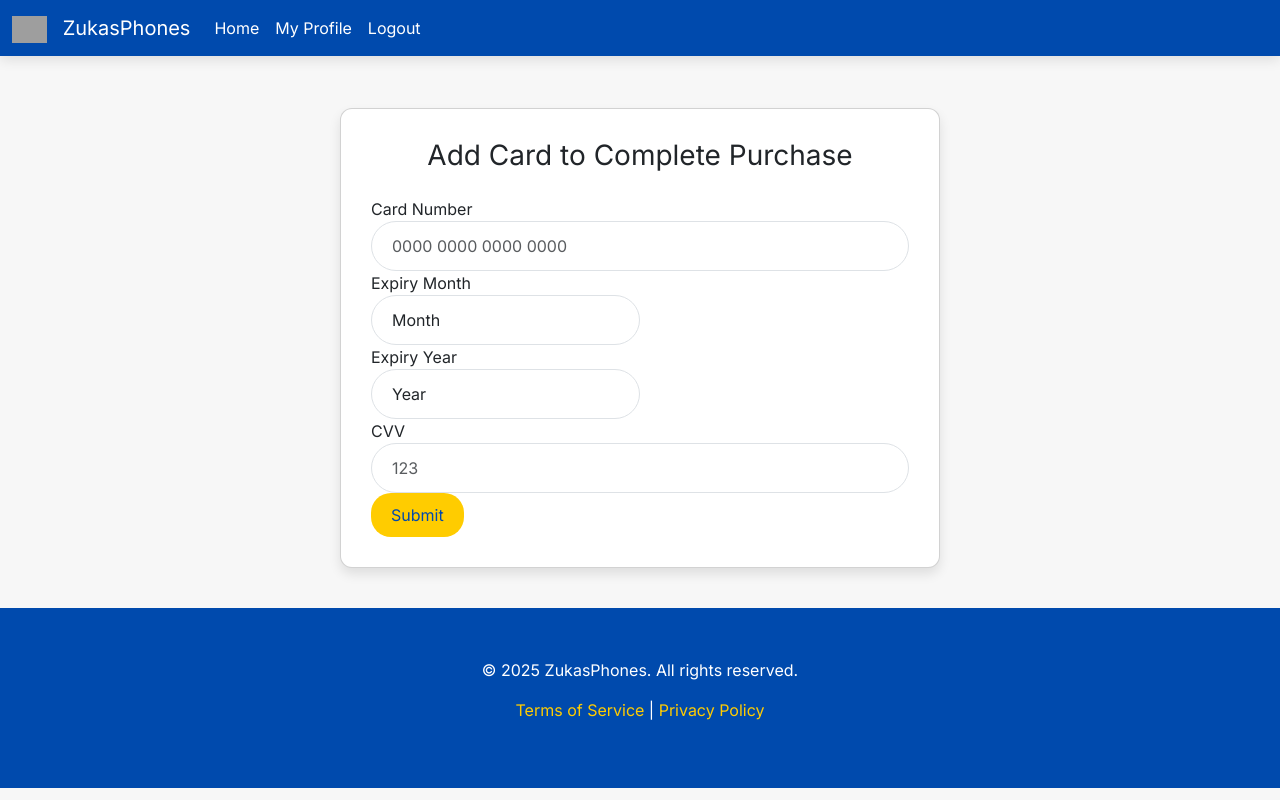
After one commit to zurasha1258/phone-shop, a Flask app: page /card/1 in a window 1280 px wide. The commit adds this page. Run offline with Flask 3, Linux system fonts and the light colour scheme; a user stored in the database is signed in; parts of the project's set-up code (start-up, migrations or seed data) failed here and were passed over; some libraries are stand-ins or nearby versions; grey boxes are pictures that could not be loaded.

Commit message:
add card payment

```diff
--- a/forms.py
+++ b/forms.py
@@ -23,3 +23,9 @@ class LoginForm(FlaskForm):
 class SearchForm(FlaskForm):
     query = StringField('Search', validators=[DataRequired()])
     submit = SubmitField('Search')
+
+class CardForm(FlaskForm):
+    CardNumber = StringField('CardNumber', validators=[DataRequired()])
+    ExpiryMonth = StringField('ExpiryMonth', validators=[DataRequired()])
+    ExpiryYear = StringField('ExpiryYear', validators=[DataRequired()])
+    CVV = StringField('CVV', validators=[DataRequired()])
--- a/routes.py
+++ b/routes.py
@@ -4,7 +4,7 @@ from flask_migrate import current
 from werkzeug.security import generate_password_hash, check_password_hash
 from werkzeug.utils import secure_filename
 from models import User, Phone, Purchased
-from forms import LoginForm, UserForm, AddProductForm
+from forms import LoginForm, UserForm, AddProductForm, CardForm
 from configs import app, db
 import os
 import math
@@ -202,10 +202,14 @@ def search():
     return render_template('index.html', query=query, phones=phones, total_pages=total_pages, current_page=page)
 
 
-@app.route('/buy/<int:id>', methods=['POST'])
+@app.route('/card/<int:id>', methods=['POST', 'GET'])
 @login_required
 def buy(id):
-    purchased = Purchased(phoneid=id, userid=current_user.id)
-    db.session.add(purchased)
-    db.session.commit()
-    return redirect(url_for('self'))
+    form = CardForm()
+    print(form.data)
+    if form.validate_on_submit():
+        purchased = Purchased(phoneid=id, userid=current_user.id)
+        db.session.add(purchased)
+        db.session.commit()
+        return redirect(url_for('self'))
+    return render_template('card.html', phone=id, form=form)
--- /dev/null
+++ b/templates/card.html
@@ -0,0 +1,180 @@
+<!DOCTYPE html>
+<html lang="en">
+<head>
+    <meta charset="UTF-8">
+    <meta name="viewport" content="width=device-width, initial-scale=1.0">
+    <title>Add Card - Payment</title>
+    <!-- Bootstrap CSS (CDN) -->
+    <link href="https://cdn.jsdelivr.net/npm/bootstrap@5.3.2/dist/css/bootstrap.min.css" rel="stylesheet">
+    <link href="https://fonts.googleapis.com/css2?family=Inter:wght@300;400;600&display=swap" rel="stylesheet">
+    <link href="https://cdn.jsdelivr.net/npm/font-awesome/css/font-awesome.min.css" rel="stylesheet">
+    <style>
+        body {
+            font-family: 'Inter', sans-serif;
+            background-color: #f7f7f7;
+            color: #333;
+            margin-top: 60px; /* Ensure content is not hidden under navbar */
+        }
+
+        /* Navbar */
+        .navbar {
+            background-color: #004aad;
+            box-shadow: 0 4px 12px rgba(0, 0, 0, 0.1);
+            position: fixed;
+            top: 0;
+            width: 100%;
+            z-index: 1030;
+        }
+        .navbar-brand img {
+            width: 35px;
+            margin-right: 10px;
+        }
+        .navbar a {
+            color: #fff;
+            transition: color 0.3s ease, transform 0.3s;
+        }
+        .navbar a:hover {
+            color: #ffcc00;
+            transform: scale(1.05);
+        }
+
+        /* Card form styling */
+        .card {
+            background-color: #fff;
+            border-radius: 12px;
+            box-shadow: 0 6px 12px rgba(0, 0, 0, 0.1);
+            transition: transform 0.3s ease;
+            margin-top: 80px;
+            max-width: 600px;
+            margin: auto;
+            padding: 30px;
+        }
+
+        .card:hover {
+            transform: translateY(-10px);
+            box-shadow: 0 10px 20px rgba(0, 0, 0, 0.2);
+        }
+
+        .btn-warning {
+            background-color: #ffcc00;
+            border: none;
+            color: #004aad;
+            border-radius: 20px;
+            padding: 10px 20px;
+        }
+
+        .btn-warning:hover {
+            background-color: #e6b800;
+        }
+
+        .form-control {
+            border-radius: 25px;
+            padding: 12px 20px;
+        }
+
+        /* Footer */
+        .footer {
+            background-color: #004aad;
+            color: white;
+            padding: 50px 0;
+            margin-top: 40px;
+            text-align: center;
+        }
+        .footer a {
+            color: #ffcc00;
+            text-decoration: none;
+            transition: color 0.3s;
+        }
+        .footer a:hover {
+            color: #e6b800;
+        }
+    </style>
+</head>
+<body>
+
+<nav class="navbar navbar-expand-lg navbar-dark">
+    <div class="container-fluid">
+        <a class="navbar-brand" href="/"><img src="https://vectorified.com/images/tbc-icon-14.png" alt="Logo"> ZukasPhones</a>
+        <button class="navbar-toggler" type="button" data-bs-toggle="collapse" data-bs-target="#navbarNav" aria-controls="navbarNav" aria-expanded="false" aria-label="Toggle navigation">
+            <span class="navbar-toggler-icon"></span>
+        </button>
+        <div class="collapse navbar-collapse" id="navbarNav">
+            <ul class="navbar-nav me-auto">
+                <li class="nav-item"><a class="nav-link active" href="/">Home</a></li>
+                <li class="nav-item"><a class="nav-link" href="/myself">My Profile</a></li>
+                <li class="nav-item"><a class="nav-link" href="/logout">Logout</a></li>
+            </ul>
+        </div>
+    </div>
+</nav>
+
+<div class="container mt-5 pt-5">
+    <div class="card">
+        <h3 class="text-center mb-4">Add Card to Complete Purchase</h3>
+
+        <form action="/card/{{ phone }}" method="POST" enctype="multipart/form-data">
+             {{ form.csrf_token }}
+            <div class="form-group">
+                <label for="CardNumber">Card Number</label>
+                <input type="text" id="CardNumber" class="form-control" placeholder="0000 0000 0000 0000" maxlength="19" name="CardNumber" required>
+            </div>
+
+            <!-- Expiry Date -->
+            <div class="form-row">
+                <div class="form-group col-md-6">
+                    <label for="ExpiryMonth">Expiry Month</label>
+                    <select id="ExpiryMonth" class="form-control" name="ExpiryMonth" required>
+                        <option value="" disabled selected>Month</option>
+                        <option value="01">01</option>
+                        <option value="02">02</option>
+                        <option value="03">03</option>
+                        <option value="04">04</option>
+                        <option value="05">05</option>
+                        <option value="06">06</option>
+                        <option value="07">07</option>
+                        <option value="08">08</option>
+                        <option value="09">09</option>
+                        <option value="10">10</option>
+                        <option value="11">11</option>
+                        <option value="12">12</option>
+                    </select>
+                </div>
+                <div class="form-group col-md-6">
+                    <label for="ExpiryYear">Expiry Year</label>
+                    <select id="ExpiryYear" class="form-control" name="ExpiryYear" required>
+                        <option value="" disabled selected>Year</option>
+                        <option value="2023">2023</option>
+                        <option value="2024">2024</option>
+                        <option value="2025">2025</option>
+                        <option value="2026">2026</option>
+                        <option value="2027">2027</option>
+                        <option value="2028">2028</option>
+                    </select>
+                </div>
+            </div>
+
+            <!-- CVV -->
+            <div class="form-group">
+                <label for="CVV">CVV</label>
+                <input type="text" id="CVV" class="form-control" placeholder="123" maxlength="3" name="CVV" required>
+            </div>
+
+
+            <button type="submit" class="btn btn-warning btn-block">Submit</button>
+        </form>
+    </div>
+</div>
+
+<footer class="footer">
+    <div class="container text-center">
+        <p>&copy; 2025 ZukasPhones. All rights reserved.</p>
+        <p>
+            <a href="/terms">Terms of Service</a> |
+            <a href="/privacy">Privacy Policy</a>
+        </p>
+    </div>
+</footer>
+
+<script src="https://cdn.jsdelivr.net/npm/bootstrap@5.3.2/dist/js/bootstrap.bundle.min.js"></script>
+</body>
+</html>
--- a/templates/mobile.html
+++ b/templates/mobile.html
@@ -238,9 +238,9 @@
                     {% if current_user.id == phone.userid %}
                      <button disabled type="submit" class="btn btn-primary buy-btn btn-lg w-100 mt-3">My Item</button>
                     {% else %}
-                    <form action="/buy/{{ phone.id }}" method="POST">
-                        <button type="submit" class="btn btn-primary buy-btn btn-lg w-100 mt-3">Buy Now</button>
-                    </form>
+                    <a href="/card/{{ phone.id }}">
+                        <button class="btn btn-primary buy-btn btn-lg w-100 mt-3">Buy Now</button>
+                    </a>
                     {% endif %}
                 </div>
             </div>
```
Also changed, not shown: templates/pixel.html (deleted, +0 -57 lines), templates/poco.html (deleted, +0 -57 lines), instance/test.db.
